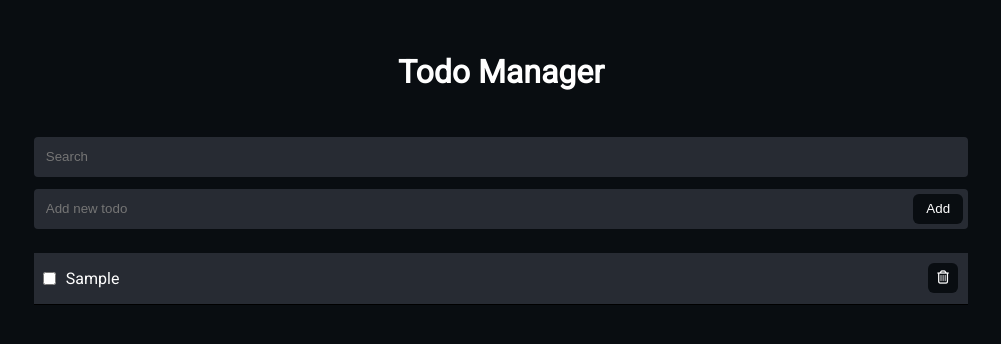
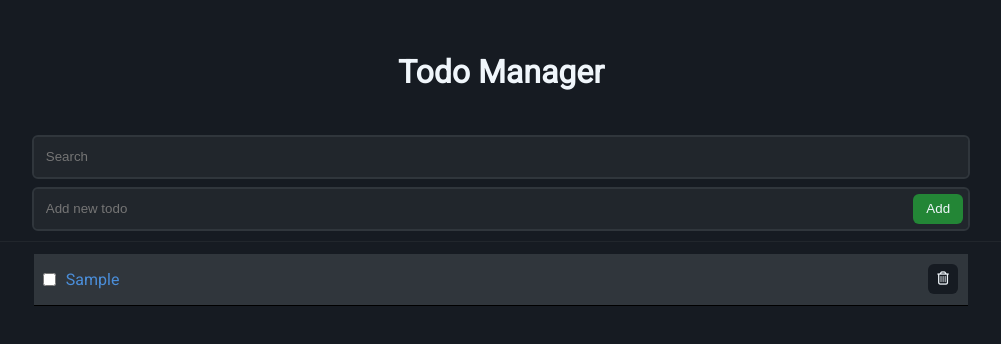
Before and after one commit to M2-0922/todoAppJS, a plain HTML site: page index.html in a window 1280 px wide. Both pictures are taken after typing "Sample" into the empty fields and a click on the button "Add". Shown: the whole page, without its empty margins (139-1140 px from the left). Drawn offline with Linux system fonts and the light colour scheme; some packages are replaced by stand-ins of ours; a script that the page names is missing.

Commit message:
created checkbox event and modified style.css

```diff
--- a/index.html
+++ b/index.html
@@ -27,6 +27,8 @@
             </div>
         </div>
 
+        <div class="line"></div>
+
         <div class="todos">
             <ul id="todos-list"></ul>
         </div>
--- a/index.js
+++ b/index.js
@@ -1,9 +1,9 @@
+let addButton = document.getElementById("todo-add");
+let inputData = document.getElementById("todo-input");
+let todoList = document.getElementById("todos-list");
+let searchInput = document.getElementById("todo-search");
+
 window.addEventListener("load", () => {
-
-    let inputData = document.getElementById("todo-input");
-    let addButton = document.getElementById("todo-add");
-    let todoList = document.getElementById("todos-list");
-    let searchInput = document.getElementById("todo-search");
 
     addButton.addEventListener("click", () => {
         if (inputData.value != "") {
@@ -15,9 +15,24 @@ window.addEventListener("load", () => {
 
             // set checkbox
             let checkButton = document.createElement("input");
-            checkButton.type = 'checkbox';
+            checkButton.type = "checkbox";
             checkButton.classList.add("check-button");
+            checkButton.onchange = checkList; //add event handler
             newTodo.appendChild(checkButton);
+
+            // event of checkbox
+            function checkList() {
+                let checkDone = document.getElementsByClassName("check-button");
+                for(let i = 0; i < checkDone.length; i++) {
+                    if(checkDone[i].checked) {
+                        console.log('done');
+                        checkDone[i].parentElement.style.textDecoration = "line-through";
+                    } else {
+                        console.log('not yet');
+                        checkDone[i].parentElement.style.textDecoration = "none";
+                    }
+                }
+            }
 
             // set delete button
             let deleteButton = document.createElement("button");
@@ -27,6 +42,7 @@ window.addEventListener("load", () => {
             deleteButton.classList.add("delete-button");
             newTodo.appendChild(deleteButton);
 
+
             // event of delete button
             deleteButton.addEventListener("click", (e) => {
                 e.preventDefault();
@@ -34,7 +50,7 @@ window.addEventListener("load", () => {
                     icon: 'question',
                     showCancelButton: true,
                     text: "do you realy want to delete ?",
-                    confirmButtonColor: '#090D11',
+                    confirmButtonColor: '#4b8ed9',
                     cancelButtonColor: '#d33',
                     confirmButtonText: 'OK'
                 }).then((result) => {
@@ -54,14 +70,13 @@ window.addEventListener("load", () => {
             Swal.fire({
                 icon:"warning",
                 text: "Please input something.",
-                confirmButtonColor: '#090D11',
+                confirmButtonColor: '#4b8ed9',
             });
         }
 
         inputData.value = "";
 
     })
-
 
     searchInput.addEventListener("keyup", () => {
 
@@ -85,5 +100,4 @@ window.addEventListener("load", () => {
             }
         }
     })
-
 })
--- a/style.scss
+++ b/style.scss
@@ -1,8 +1,10 @@
 @import url(//netdna.bootstrapcdn.com/font-awesome/3.2.1/css/font-awesome.css);
 
-$primary_color: #090D11;
-$secondary_color: #272B33;
-$text_color: white;
+$primary_color: #161b22 ;
+$secondary_color: #21262c;
+$third_color: #30363c;
+$text_color: #f0f6fb;
+$text_sub_color: #4b8ed9;
 $font-family: 'Roboto', sans-serif;
 
 html, body{
@@ -43,8 +45,10 @@ html, body{
                 padding: 6px 12px;
                 color: $text_color;
                 border-radius: 4px;
+                outline: solid 2px $third_color;
                 &:focus{
-                    outline: none !important;
+                    background-color: $third_color;
+                    outline: solid 2px $text_color !important;
                 }
             }
         }
@@ -63,8 +67,10 @@ html, body{
                 padding: 6px 12px;
                 color: $text_color;
                 border-radius: 4px;
+                outline: solid 2px $third_color;
                 &:focus{
-                    outline: none !important;
+                    background-color: $third_color;
+                    outline: solid 2px $text_color !important;
                 }
             }
             button{
@@ -77,7 +83,7 @@ html, body{
                 right: 5px;
                 border: none;
                 border-radius: 6px;
-                background-color: $primary_color;
+                background-color: #238636;
                 color: $text_color;
                 cursor: pointer;
             }
@@ -85,7 +91,7 @@ html, body{
     }
 
     .todos{
-        margin-top: 24px;
+        // margin-top: 24px;
         width: 80%;
         display: flex;
         flex-direction: column;
@@ -102,11 +108,21 @@ html, body{
             list-style-type: none;
             padding: 16px 32px;
             background-color: $secondary_color;
-            color: $text_color;
+            color: $text_sub_color;
             width: 100%;
             margin-bottom: 8px;
+            &:nth-child(odd) {
+                background-color: $third_color;
+            }
         }
     }
+}
+
+.line {
+    margin: 12px 0;
+    width: 100%;
+    height: 1px;
+    background-color: $secondary_color;
 }
 
 .delete-button{
```
Also changed, not shown: style.css, style.min.css, 2 other files.
